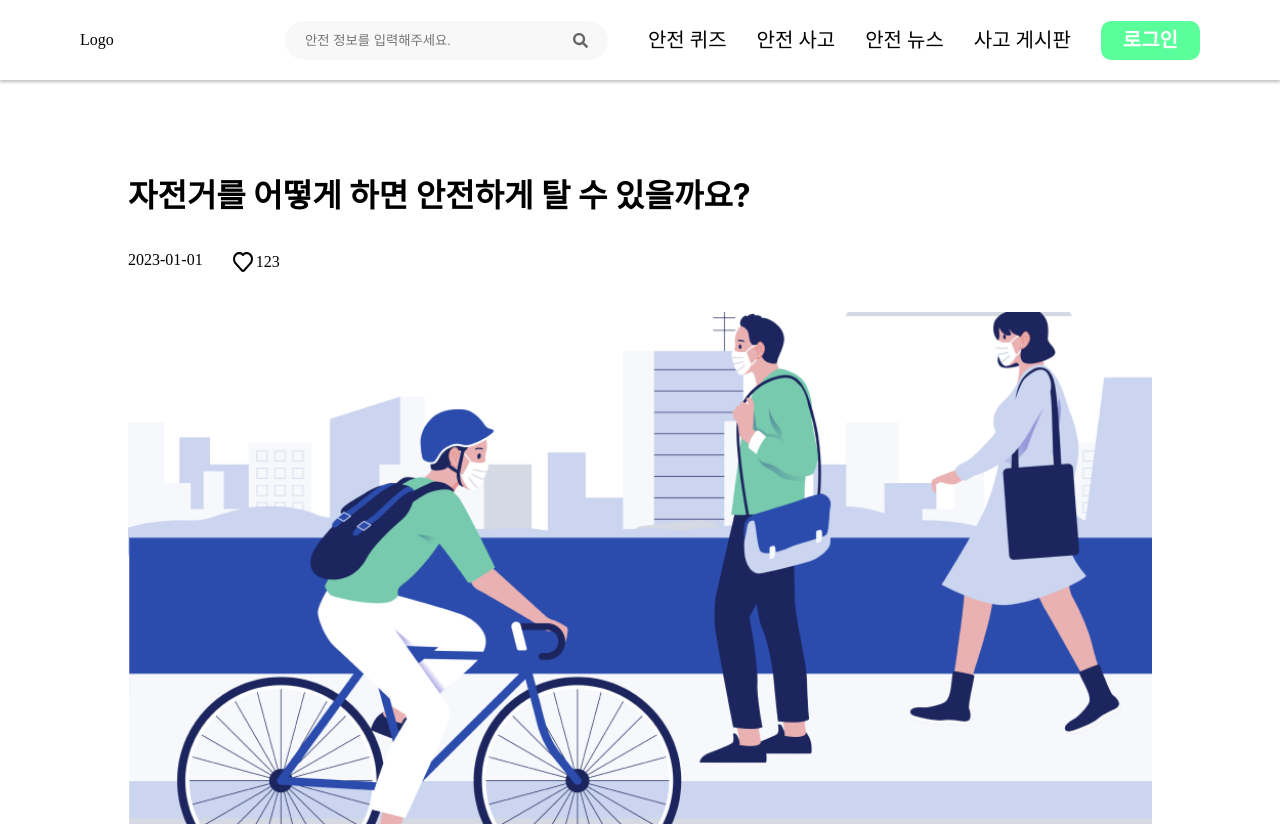
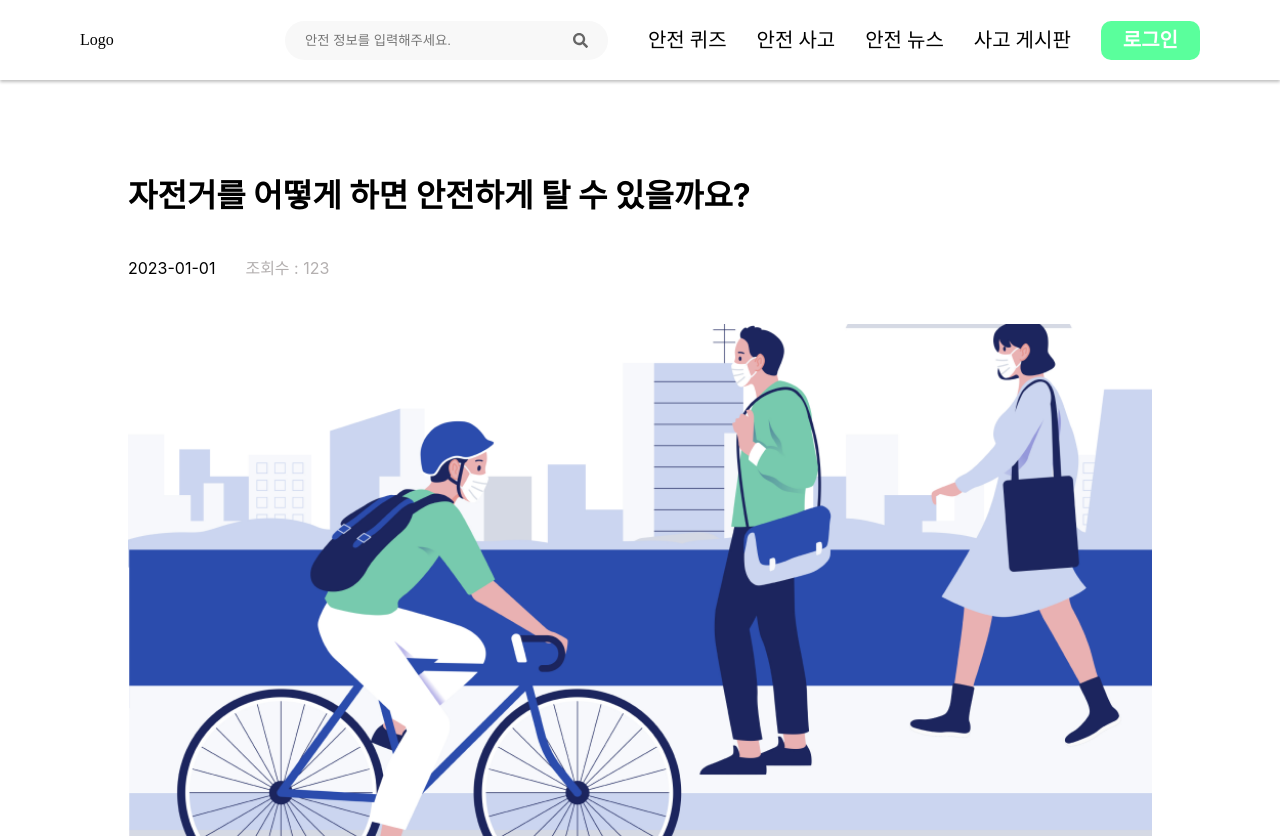
Before and after one commit to DSM-2023-hackathon-7team/7team-FrontEnd, a React (Create React App) app: page /BulletinDetail in a window 1280 px wide. Shown: the top 838 px of the page. Built offline with nearby package versions, Linux system fonts and the light colour scheme.

Commit message:
bulletin detail

```diff
--- a/src/pages/bulletin.js
+++ b/src/pages/bulletin.js
@@ -124,6 +124,7 @@ function Bulletin() {
                 </AddBtn>
             </TopBox>
             <ContainerBox>
+
                 <Container href="">
                     <Img src="https://encrypted-tbn0.gstatic.com/images?q=tbn:ANd9GcSCZlf5lc5tX-0gY-y94pGS0mQdL-D0lCH2OQ&usqp=CAU"/>
                     <TextSection>
@@ -154,6 +155,7 @@ function Bulletin() {
                         <span>2023-07-05</span>
                     </Information>
                 </Container>
+
                 <Container href="">
                     <Img src=""/>
                     <TextSection>
--- a/src/pages/bulletinCreate.js
+++ b/src/pages/bulletinCreate.js
@@ -62,7 +62,7 @@ function BulletinCreate() {
     <>
       <Header />
       <Wrapper>
-        <CreateTitle>안전 사고 꿀팁 생성</CreateTitle>
+        <CreateTitle>사고 게시글 작성</CreateTitle>
         <form>
           <TextField
             width={100}
@@ -94,7 +94,7 @@ function BulletinCreate() {
               name="groupBackgroundImageUrl"
             />
           </_SelectImageWrapper>
-          <EndButton onClick={onClick}>생성하기</EndButton>
+          <EndButton onClick={onClick}>게시글 작성하기</EndButton>
         </form>
       </Wrapper>
     </>
@@ -113,7 +113,7 @@ const Wrapper = styled.div`
 const CreateTitle = styled.h1`
   color: #000;
   margin-top: 80px;
-  margin-left: -900px;
+  margin-left: -932px;
   font-size: 32px;
   font-family: Inter;
   font-style: normal;
--- a/src/pages/bulletinDetail.js
+++ b/src/pages/bulletinDetail.js
@@ -3,17 +3,14 @@ import styled from "styled-components";
 import Header from "../components/common/Header";
 
 function BulletinDetail() {
-    return <>
+    return <Body>
             <Header />
             <Section>
             <Wrapper>
                 <Title>자전거를 어떻게 하면 안전하게 탈 수 있을까요?</Title>
                 <Info>
-                    <h1>2023-01-01</h1>
-                    <div style={{display:"inline-flex", flexDirection:"row", alignItems:"center", gap:"3px"}}>
-                        <img src="/images/heart.svg" alt="Likes"></img>
-                        <h1>123</h1>
-                    </div>
+                    <ViewYMD>2023-01-01</ViewYMD>
+                    <View>조회수 : 123</View>
                 </Info>
                 <Data>
                     <img src="/images/bicycle.png"/>
@@ -36,10 +33,33 @@ function BulletinDetail() {
                 </div>
             </Wrapper>
             </Section>
-        </>
+        </Body>
 }
 
 export default BulletinDetail;
+
+const ViewYMD = styled.span`
+color: black;
+font-size: 16px;
+font-family: Inter;
+font-style: normal;
+font-weight: 400;
+line-height: 32px;
+`;
+
+const View = styled.span`
+color: #B4B0B0;
+font-size: 16px;
+font-family: Inter;
+font-style: normal;
+font-weight: 400;
+line-height: 32px;
+`;
+
+const Body = styled.div`
+overflow-x:hidden;
+margin-bottom:60px;
+`;
 
 const Section = styled.section`
     width: 100vw;
```
